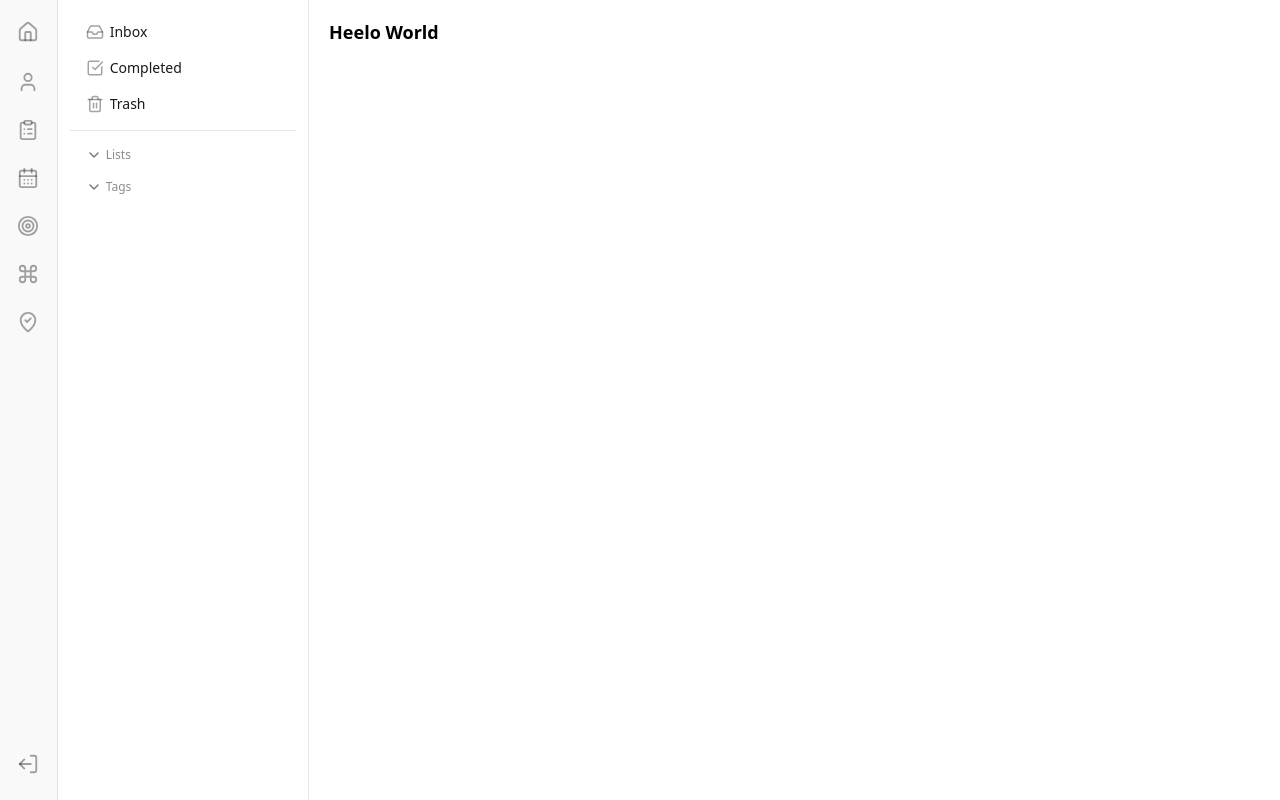
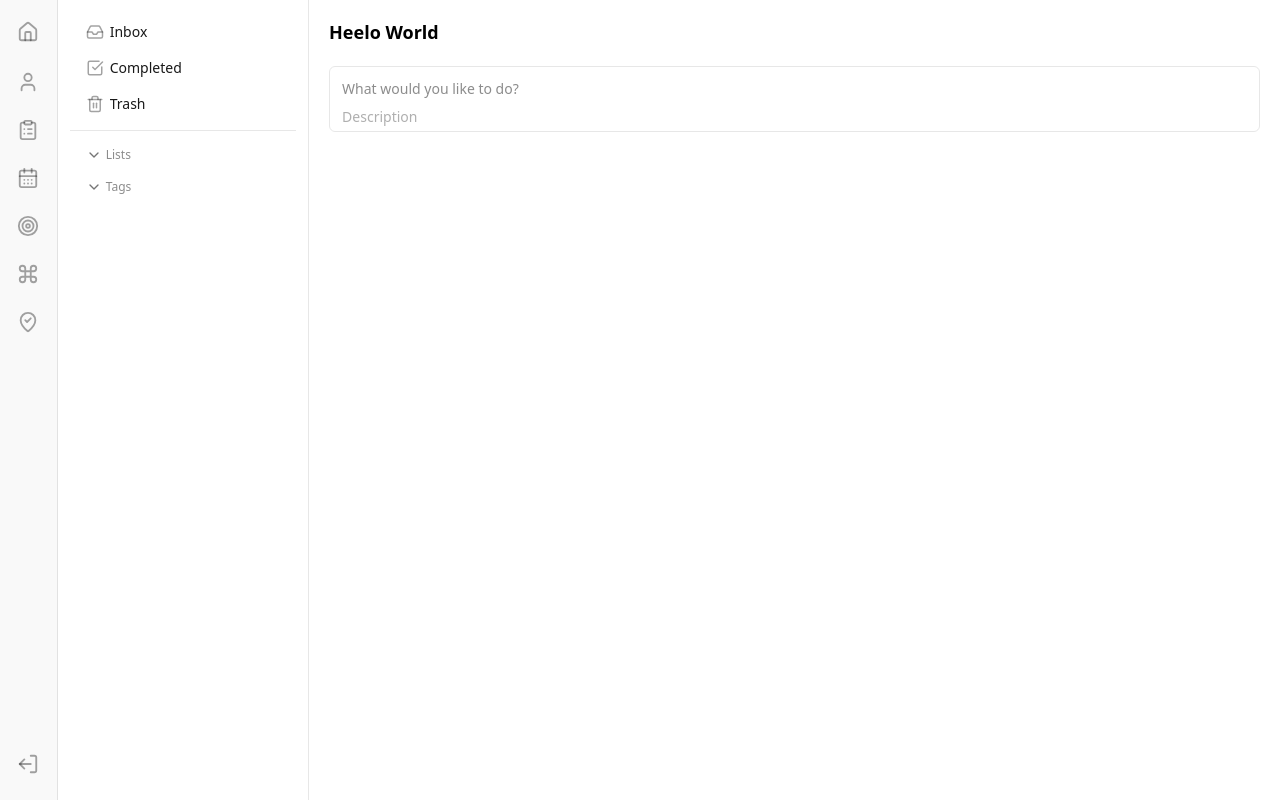
Before and after one commit to anishpawaskar/aimly-frontend, a React (Vite) app: page /projects/1/tasks in a window 1280 px wide. Built offline with nearby package versions, Linux system fonts and the light colour scheme.

Commit message:
feat: add task form component in task view list

```diff
--- a/src/components/tasks/tasks-list-view.jsx
+++ b/src/components/tasks/tasks-list-view.jsx
@@ -1,3 +1,5 @@
+import { TaskForm } from "../forms/task-form";
+
 export const TasksListView = () => {
   return (
     <div className="tasks-list-view-wrapper w-[65%] flex-auto py-3.5 px-5">
@@ -5,6 +7,7 @@ export const TasksListView = () => {
         <div className="tasks-list-view-header h-9 flex items-center">
           <h3 className="text-lg font-semibold">Heelo World</h3>
         </div>
+        <TaskForm />
       </div>
     </div>
   );
```
